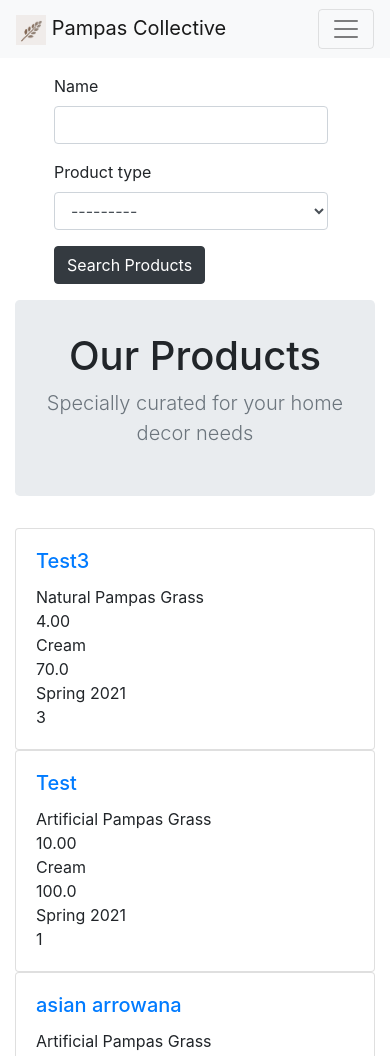
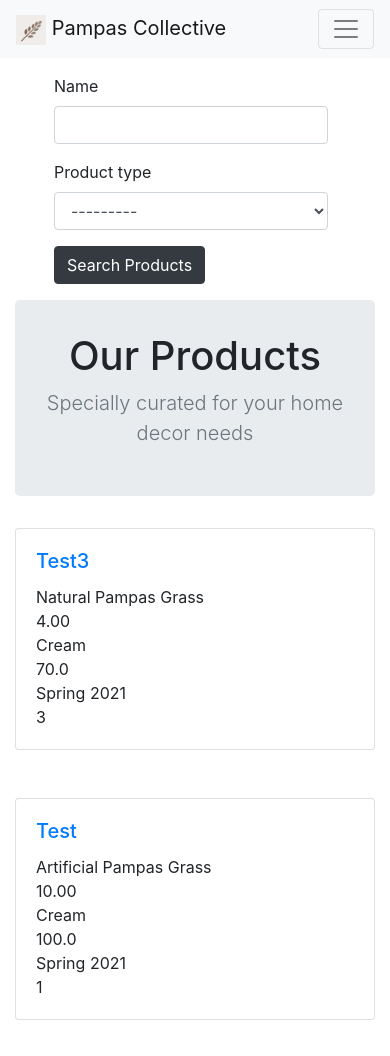
Before and after one commit to Malrhis/project-4-codeinstitute, a Django app: page /products/ in a window 390 px wide. Shown: the top 1056 px of the page. Run offline with Django 3.2, Linux system fonts and the light colour scheme; data comes from the database, SQL or seed files in the repository; some libraries are stand-ins or nearby versions.

Commit message:
fix card spacing

```diff
--- a/products/templates/products/show-products.template.html
+++ b/products/templates/products/show-products.template.html
@@ -30,7 +30,7 @@ Product Listing
 
     <section class="row">
         {% for product in products %}
-        <div class="col-md-6 col-lg-4">
+        <div class="col-md-6 col-lg-4 mb-5">
             <div class="card h-100">
                 <img class="card-img-top img-fluid" src="{{product.image}}" />
                 <div class="card-body">
```
